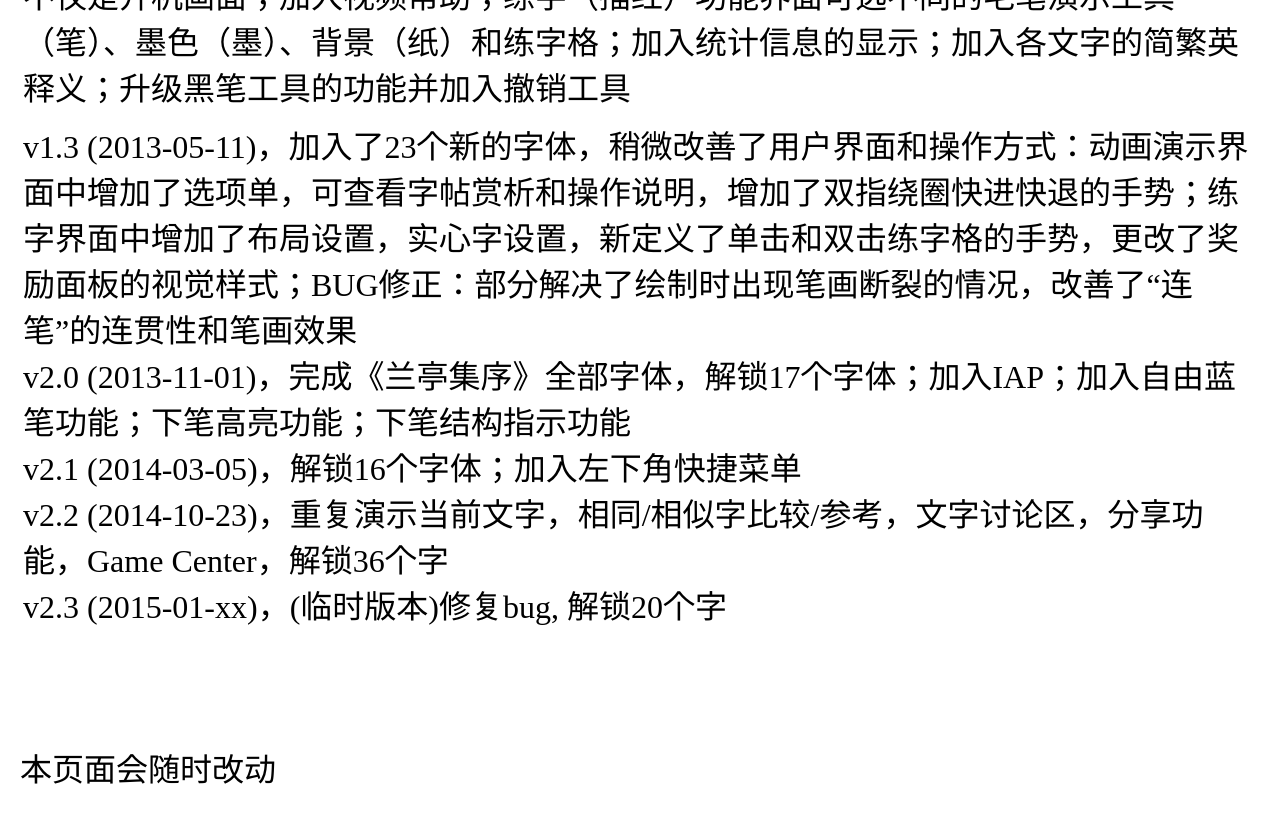
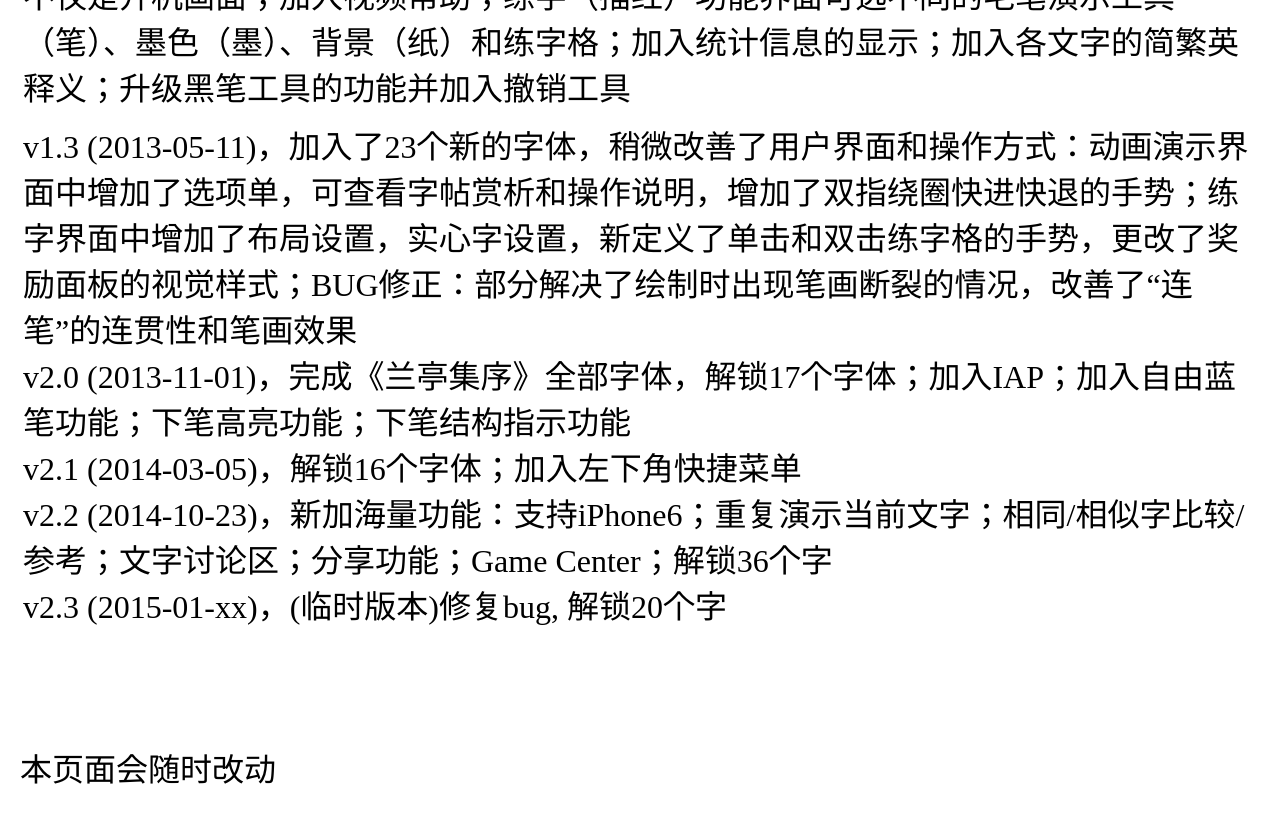
Before and after one commit to shengzhe/livecalligraphy, a Jekyll site: the page built from _posts/2012-08-31-LiveCalligraphyHelp.html, in a window 1280 px wide and 900 px high, scrolled down 6816 px. Shown: the top 823 px of the window. Built offline with Jekyll 4.4.1, drawn with Linux system fonts in a browser that asks for light colours; Markdown is read by kramdown in place of the engine named in the settings.

Commit message:
Update 2012-08-31-LiveCalligraphyHelp.html

```diff
--- a/_posts/2012-08-31-LiveCalligraphyHelp.html
+++ b/_posts/2012-08-31-LiveCalligraphyHelp.html
@@ -139,7 +139,7 @@ title: 活字帖在线帮助(Help of Live Calligraphy)
   v1.3 (2013-05-11)，加入了23个新的字体，稍微改善了用户界面和操作方式：动画演示界面中增加了选项单，可查看字帖赏析和操作说明，增加了双指绕圈快进快退的手势；练字界面中增加了布局设置，实心字设置，新定义了单击和双击练字格的手势，更改了奖励面板的视觉样式；BUG修正：部分解决了绘制时出现笔画断裂的情况，改善了“连笔”的连贯性和笔画效果</br>
   v2.0 (2013-11-01)，完成《兰亭集序》全部字体，解锁17个字体；加入IAP；加入自由蓝笔功能；下笔高亮功能；下笔结构指示功能</br>
   v2.1 (2014-03-05)，解锁16个字体；加入左下角快捷菜单</br>
-  v2.2 (2014-10-23)，重复演示当前文字，相同/相似字比较/参考，文字讨论区，分享功能，Game Center，解锁36个字</br>
+  v2.2 (2014-10-23)，新加海量功能：支持iPhone6；重复演示当前文字；相同/相似字比较/参考；文字讨论区；分享功能；Game Center；解锁36个字</br>
   v2.3 (2015-01-xx)，(临时版本)修复bug, 解锁20个字</br>
   </p> </td> </tr>
 
```
